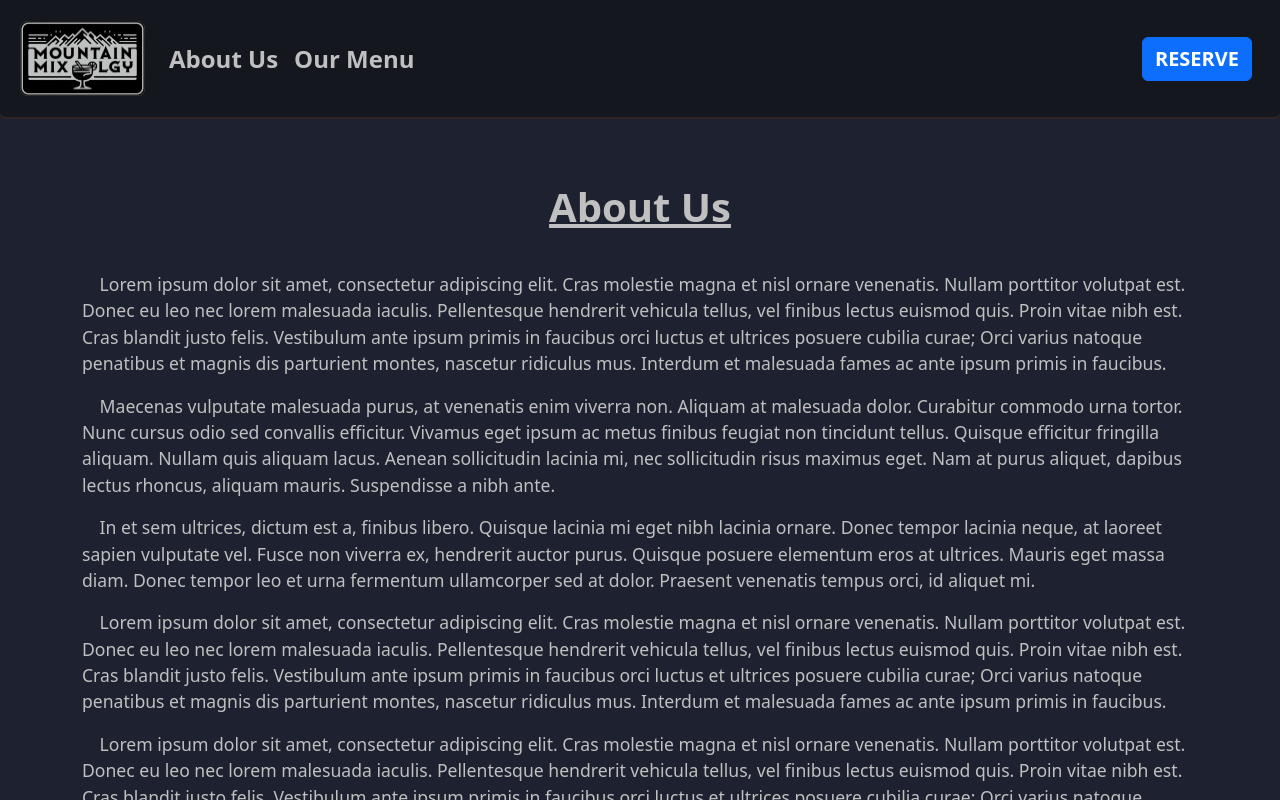
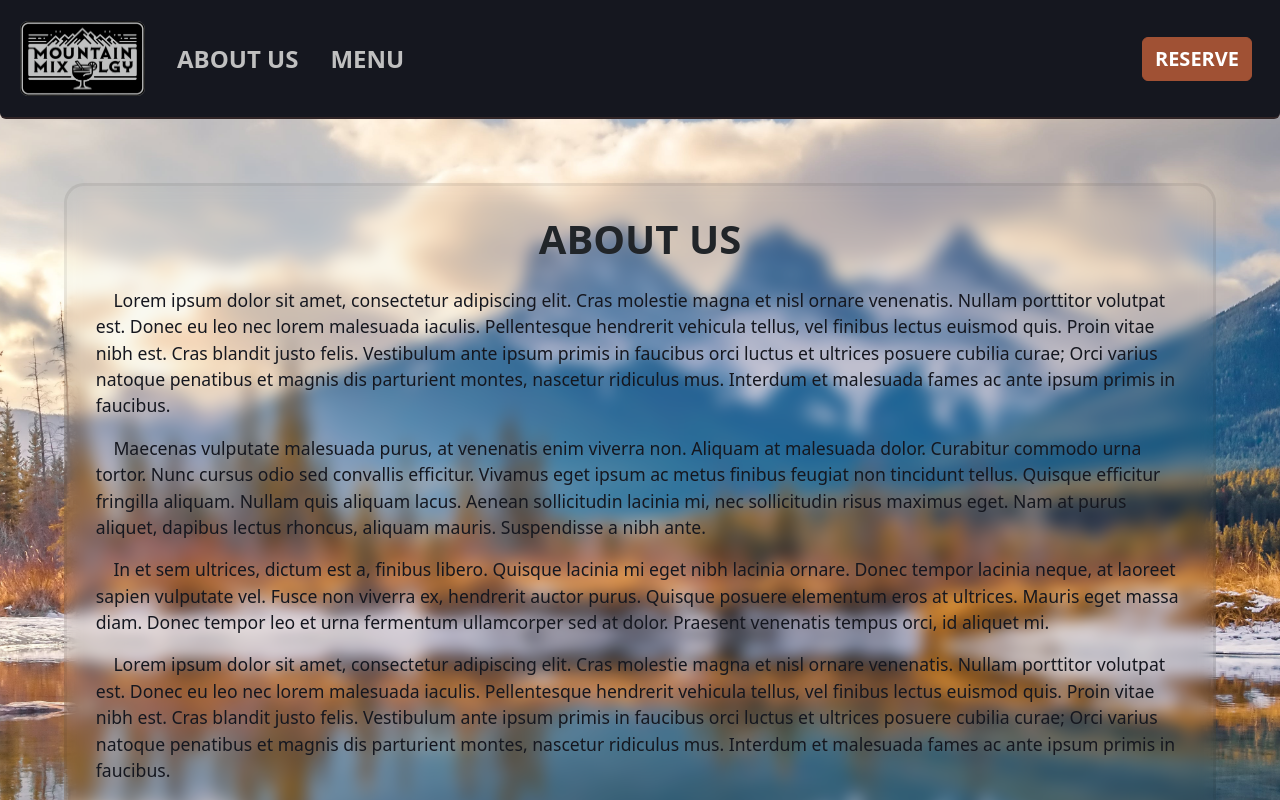
Before and after one commit to monteirok/mountainmixology-app, a Next.js app: page /about in a window 1280 px wide. Shown: the top 800 px of the page. Built offline with nearby package versions, Linux system fonts and the light colour scheme.

Commit message:
"updated u"

```diff
--- a/src/app/about/page.js
+++ b/src/app/about/page.js
@@ -4,10 +4,10 @@ import Styles from './page.module.css'
 
 export default function Page() {
   return (
-    <div className={`${Styles.aboutUsContainer}`}>
+    <div className={`${Styles.aboutUsContainer} ${Styles.frostedGlass}`}>
       {/* header */}
-      <h1 className={`${Styles.header} container fw-bold fst-u text-center text-decoration-underline`}>
-        About Us
+      <h1 className={`${Styles.header} container fw-bold text-center`}>
+        ABOUT US
       </h1>
       {/* content */}
       <div className={`${Styles.contentContainer} container`}>
--- a/src/app/about/page.module.css
+++ b/src/app/about/page.module.css
@@ -1,8 +1,16 @@
-.header {
-    color: var(--dp-secondary);
+.aboutUsContainer {
+    padding: 1.8rem;
 }
 
 .contentContainer {
-    padding-top: 2rem;
-    color: var(--dp-secondary);
+    padding: 1rem 0;
+    color: var(--dp-dark);
 }
+
+/* frosted glass container */
+.frostedGlass {
+    border-radius: 20px;
+    background: #17171705;
+    border: 3px solid #16161610;
+    backdrop-filter: blur(8px);
+}
--- a/src/app/components/navbar/Navbar.js
+++ b/src/app/components/navbar/Navbar.js
@@ -35,13 +35,13 @@ const Navbar = () => {
                         {/* about us */}
                         <li className='nav-item'>
                             <Link className={`${Styles.navLink} nav-link fw-bold`} href='/about'>
-                                About Us
+                                ABOUT US
                             </Link>
                         </li>
-                        {/* our menu */}
+                        {/* menu */}
                         <li className='nav-item'>
                             <Link className={`${Styles.navLink} nav-link fw-bold`} href='/menu'>
-                                Our Menu
+                                MENU
                             </Link>
                         </li>
                     </ul>
--- a/src/app/components/navbar/Navbar.module.css
+++ b/src/app/components/navbar/Navbar.module.css
@@ -13,7 +13,7 @@
     font-size: 1.5rem;
 }
     .navLink {
-        padding: 3px;
+        padding: 1rem !important;
         color: var(--dp-secondary) !important;
         border-radius: 8px;
         transition: all 275ms ease-out;
--- a/src/app/globals.css
+++ b/src/app/globals.css
@@ -21,12 +21,15 @@ html, body, main {
   margin: 0;
 }
 
-html {
-  background-color: var(--dp-dark) !important;
+html, body {
+  background-image: url("../../public/images/backgrounds/canmore-bg.jpeg");
+  background-color: var(--dp-dark);
+  background-repeat: no-repeat;
+  background-size: cover;
+  background-position: bottom;
 }
 
 main, body {
-  background-color: var(--dp-primary) !important;
   border-radius: 10px;
   height: fit-content;
 }
@@ -47,6 +50,11 @@ input {
   border-bottom: 2px solid var(--dp-accent);
   border-radius: 2px;
   color:var(--dp-secondary);
+}
+
+button {
+  background-color: var(--dp-accent) !important;
+  border-color: var(--dp-accent) !important;
 }
 
 
@@ -79,11 +87,3 @@ input {
       filter: blur(10px);
       margin: -20px;
   }
-
-/* frosted glass container v2 */
-.frostedGlass {
-  background: transparent;
-  border-radius: 10px;
-  border: 2px solid white;
-  backdrop-filter: blur(8px);
-}
--- a/src/app/menu/page.module.css
+++ b/src/app/menu/page.module.css
@@ -1,8 +1,25 @@
-.header {
-    color: var(--dp-secondary);
+.menuContainer {
+    padding: 1.8rem;
 }
 
 .contentContainer {
-    padding-top: 2rem;
-    color: var(--dp-secondary);
+    padding: 1rem 0;
+    color: var(--dp-dark);
 }
+
+.drinksMenu {
+    width: 50%;
+    transition: all 350ms ease-out;
+}
+    .drinksMenu:hover {
+        scale: 1.025;
+        transition: all 350ms ease-in;
+    }
+
+/* frosted glass container */
+.frostedGlass {
+    border-radius: 20px;
+    background: #17171705;
+    border: 3px solid #16161610;
+    backdrop-filter: blur(8px);
+}
--- a/src/app/page.module.css
+++ b/src/app/page.module.css
@@ -2,23 +2,22 @@
     color: var(--dp-secondary) !important;
 }
 
-.headerContainer {
-
-}
-    .head {
-        margin: 0;
-    }
-.subHead {
-    margin-top: -.1rem !important;
-    font-size: 1.1rem !important;
+.comingSoonContainer {
+    padding: 1rem;
 }
 
 .largeLogoContainer {
     display: flex;
     width: 100%;
     max-width: 100%;
-    /* height: auto; */
-    /* margin: auto; */
     background-color: rgb(104, 37, 37);
     border-radius: 40px;
 }
+
+/* frosted glass container */
+.frostedGlass {
+    border-radius: 20px;
+    background: #17171705;
+    border: 3px solid #16161610;
+    backdrop-filter: blur(8px);
+}
```
Also changed, not shown: src/app/components/logo/Logo.module.css (+3 -5 lines), src/app/menu/page.js (+10 -5 lines), src/app/page.js (+6 -5 lines).
